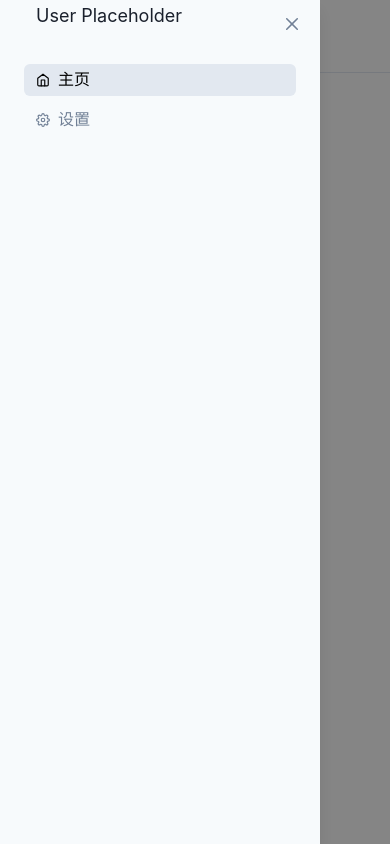
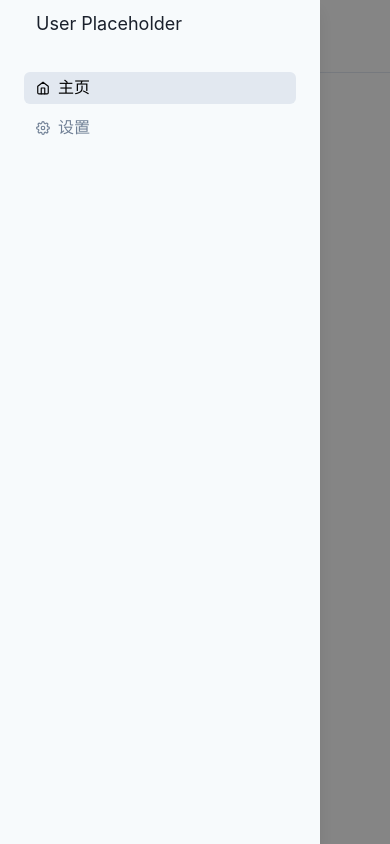
Before and after one commit to UNIkeEN/unica, a Next.js app in the folder frontend/: page /home in a window 390 px wide. Both pictures are taken after a click on the button "Open Menu". Built offline with nearby package versions, Linux system fonts and the light colour scheme.

Commit message:
fix: fix router and some bugs in mobile sider display

```diff
--- a/frontend/src/components/main-layout.tsx
+++ b/frontend/src/components/main-layout.tsx
@@ -9,7 +9,9 @@ import {
 	DrawerCloseButton,
 	useDisclosure,
 	IconButton,
-  Text
+  Text,
+  Show,
+  Hide
 } from '@chakra-ui/react';
 import { HamburgerIcon } from '@chakra-ui/icons';
 import MainSider from '@/components/main-sider';
@@ -29,6 +31,7 @@ const MainLayout = ({ children }) => {
   return (
     <Flex h="100vh">
       {/* Desktop Sidebar */}
+      <Show above='md'>
         <Box
           display={{ base: 'none', md: 'block' }}
           w="xs"
@@ -37,8 +40,10 @@ const MainLayout = ({ children }) => {
         >
           <MainSider />
         </Box>
+      </Show>
 
       {/* Mobile Sidebar Drawer */}
+      <Hide above='md'>
         <Drawer
           placement="left"
           onClose={onClose}
@@ -47,12 +52,13 @@ const MainLayout = ({ children }) => {
         >
           <DrawerOverlay />
           <DrawerContent>
-          <DrawerCloseButton />
-          <DrawerBody bg="gray.50">
+            {/* <DrawerCloseButton /> */}
+            <DrawerBody bg="gray.50" pt={4}>
               <MainSider />
             </DrawerBody>
           </DrawerContent>
         </Drawer>
+      </Hide>
 
       {/* Main Content Area */}
       <Box flex="1">
```
Also changed, not shown: frontend/src/pages/index.tsx (added, +14 -0 lines). Lines whose indentation alone changed are shown as unchanged.
